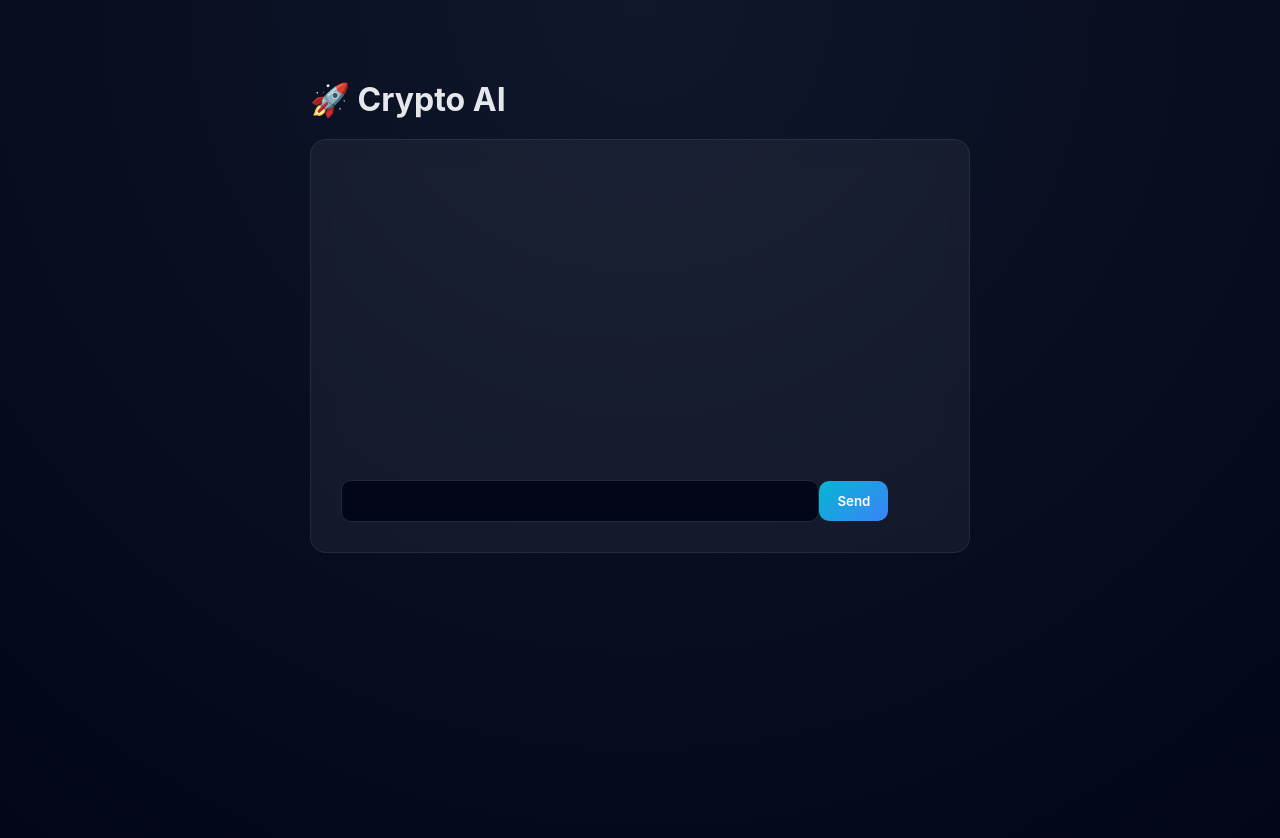
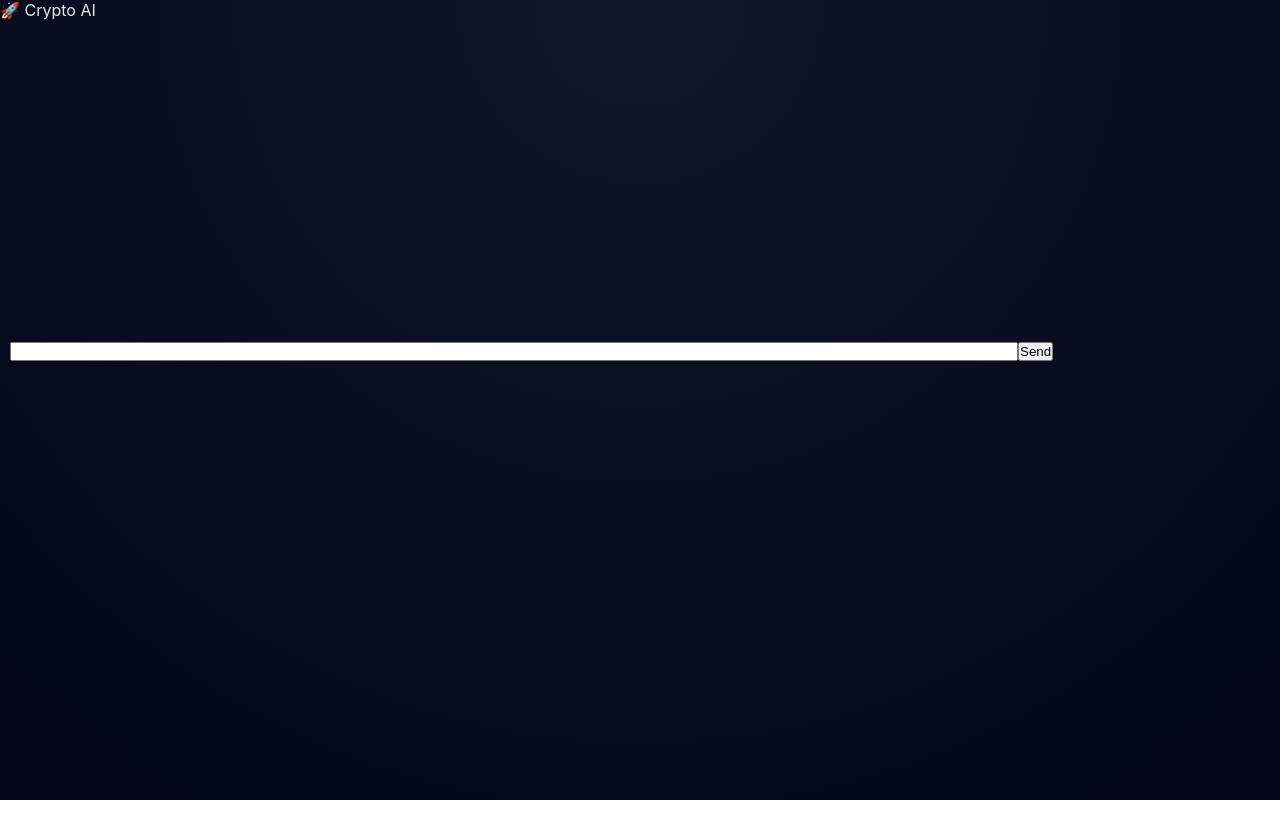
Before and after one commit to BlesUstetu/crypto-ai, a React (Vite) app: page / in a window 1280 px wide. Shown: the top 838 px of the page. After the commit the page ends 800 px from the top, so only its background shows below. Built offline with nearby package versions, Linux system fonts and the light colour scheme.

Commit message:
Update index.css

```diff
--- a/src/index.css
+++ b/src/index.css
@@ -1,91 +1,175 @@
-/* RESET */
+/* ===== RESET ===== */
 * {
   margin: 0;
   padding: 0;
   box-sizing: border-box;
-  font-family: 'Inter', sans-serif;
 }
 
-/* BACKGROUND */
+/* ===== ROOT THEME ===== */
+:root {
+  --bg-main: #0b0f14;
+  --bg-card: #111827;
+  --bg-soft: #020617;
+
+  --border: #1f2937;
+
+  --text-main: #e5e7eb;
+  --text-dim: #9ca3af;
+
+  --green: #22c55e;
+  --green-dark: #16a34a;
+
+  --red: #ef4444;
+  --yellow: #f59e0b;
+
+  --radius: 10px;
+}
+
+/* ===== BODY ===== */
 body {
+  font-family: Inter, system-ui, -apple-system, sans-serif;
   background: radial-gradient(circle at top, #0f172a, #020617);
-  color: #e5e7eb;
+  color: var(--text-main);
   min-height: 100vh;
 }
 
-/* CONTAINER */
+/* ===== LAYOUT ===== */
 .app {
-  max-width: 700px;
-  margin: 60px auto;
-  padding: 20px;
+  display: flex;
+  flex-direction: column;
+  height: 100vh;
 }
 
-/* TITLE */
-.title {
-  font-size: 32px;
-  font-weight: 700;
-  margin-bottom: 20px;
+/* ===== HEADER ===== */
+.header {
+  padding: 14px 20px;
+  border-bottom: 1px solid var(--border);
+  background: rgba(2, 6, 23, 0.6);
+  backdrop-filter: blur(10px);
+  font-weight: 600;
 }
 
-/* CARD (glass effect) */
-.card {
-  background: rgba(255, 255, 255, 0.05);
-  backdrop-filter: blur(12px);
-  border: 1px solid rgba(255, 255, 255, 0.08);
-  border-radius: 16px;
-  padding: 20px;
+/* ===== CHAT CONTAINER ===== */
+.chat-container {
+  flex: 1;
+  overflow-y: auto;
+  padding: 16px;
 }
 
-/* INPUT GROUP */
-.input-group {
+/* ===== MESSAGE ===== */
+.message {
+  margin-bottom: 10px;
+  display: flex;
+}
+
+.message.user {
+  justify-content: flex-end;
+}
+
+.message.ai {
+  justify-content: flex-start;
+}
+
+/* ===== BUBBLE ===== */
+.bubble {
+  padding: 10px 14px;
+  border-radius: var(--radius);
+  max-width: 70%;
+  font-size: 14px;
+  line-height: 1.5;
+}
+
+.user .bubble {
+  background: var(--green);
+  color: #022c22;
+}
+
+.ai .bubble {
+  background: var(--bg-card);
+  border: 1px solid var(--border);
+}
+
+/* ===== INPUT AREA ===== */
+.input-area {
   display: flex;
   gap: 10px;
-  margin-bottom: 15px;
+  padding: 12px;
+  border-top: 1px solid var(--border);
+  background: #020617;
 }
 
-/* INPUT */
-input {
+/* ===== INPUT ===== */
+.input {
   flex: 1;
-  padding: 12px 14px;
-  border-radius: 10px;
-  border: none;
+  background: var(--bg-card);
+  border: 1px solid var(--border);
+  color: white;
+  padding: 10px;
+  border-radius: var(--radius);
   outline: none;
-  background: #020617;
-  color: white;
-  border: 1px solid #1e293b;
 }
 
-input:focus {
-  border: 1px solid #38bdf8;
+.input:focus {
+  border-color: var(--green);
 }
 
-/* BUTTON */
-button {
-  padding: 12px 18px;
-  border-radius: 10px;
+/* ===== BUTTON ===== */
+.button {
+  background: var(--green);
   border: none;
+  padding: 10px 16px;
+  border-radius: var(--radius);
   cursor: pointer;
-  background: linear-gradient(135deg, #06b6d4, #3b82f6);
-  color: white;
   font-weight: 600;
   transition: 0.2s;
 }
 
-button:hover {
-  opacity: 0.85;
+.button:hover {
+  background: var(--green-dark);
 }
 
-/* CHAT */
-.chat {
-  display: flex;
-  flex-direction: column;
-  gap: 8px;
+/* ===== SIGNAL COLORS ===== */
+.good {
+  color: var(--green);
 }
 
-/* CHAT ITEM */
-.chat-item {
-  padding: 10px 14px;
+.medium {
+  color: var(--yellow);
+}
+
+.bad {
+  color: var(--red);
+}
+
+/* ===== SCROLLBAR ===== */
+::-webkit-scrollbar {
+  width: 6px;
+}
+
+::-webkit-scrollbar-thumb {
+  background: #1f2937;
   border-radius: 10px;
-  background: #020617;
-  border: 1px solid #1e293b;
 }
+
+/* ===== GLASS EFFECT ===== */
+.glass {
+  background: rgba(255, 255, 255, 0.03);
+  backdrop-filter: blur(12px);
+  border: 1px solid var(--border);
+}
+
+/* ===== ANIMATION ===== */
+.fade-in {
+  animation: fadeIn 0.3s ease;
+}
+
+@keyframes fadeIn {
+  from {
+    opacity: 0;
+    transform: translateY(5px);
+  }
+  to {
+    opacity: 1;
+    transform: translateY(0);
+  }
+}
```
